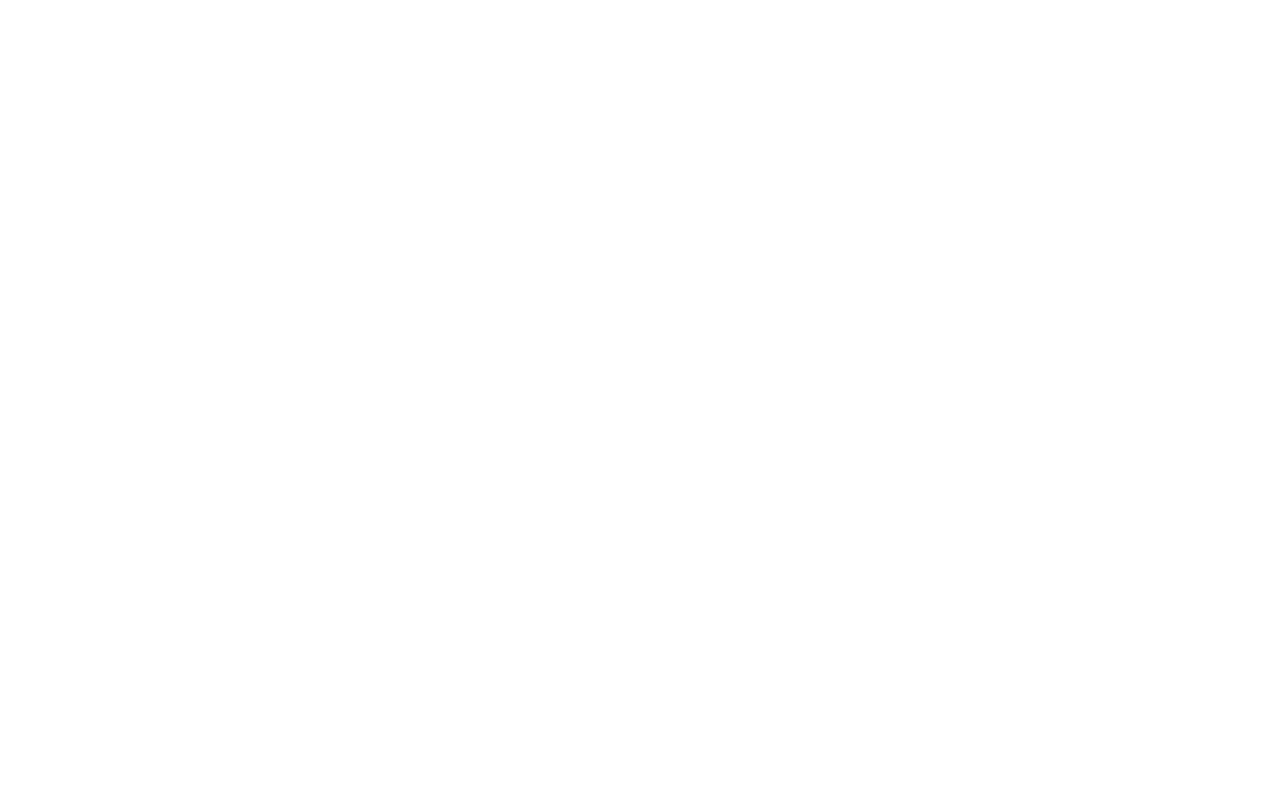
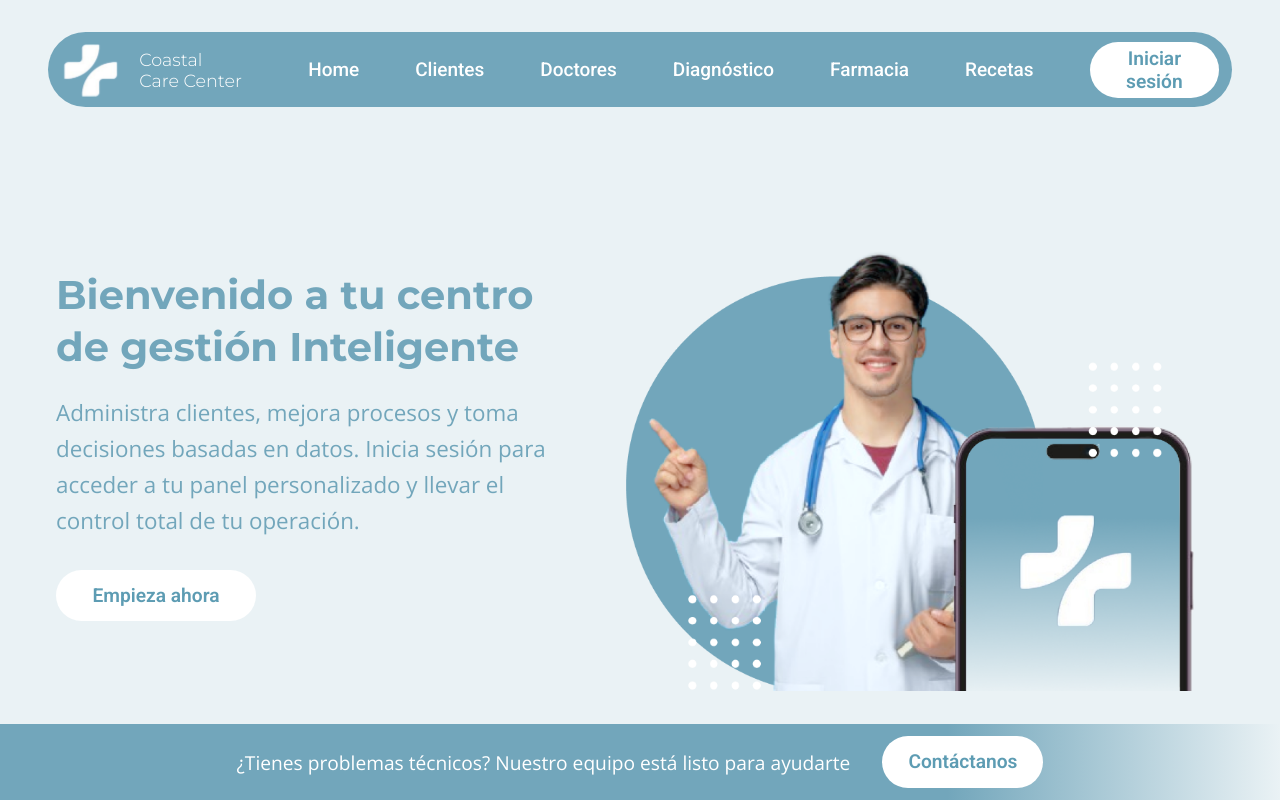
Before and after one commit to sweetArizCider/Consulta-Medica-Web-App, an Angular app: page /home in a window 1280 px wide. Before the commit this address led to /. Built offline with nearby package versions, Linux system fonts and the light colour scheme.

Commit message:
feat :sparkles: A0-34-PAMELA | landing

```diff
--- a/src/app/components/navBar/navBar.scss
+++ b/src/app/components/navBar/navBar.scss
@@ -6,7 +6,7 @@
   flex-wrap: wrap;
   height: 4.7rem;
   max-height: 5rem;
-  margin: 3rem 3rem;
+  margin: 2rem 3rem;
   justify-content: space-between;
   box-sizing: border-box;
   padding: 0 .5rem;
--- a/src/app/components/navBar/navBar.ts
+++ b/src/app/components/navBar/navBar.ts
@@ -18,7 +18,7 @@
   navItems = input<string[]>(
     ['Home', 'Clientes', 'Doctores', 'Diagnóstico', 'Farmacia', 'Recetas']
   );
-  isLoggedIn = input<boolean>(true);
+  isLoggedIn = input<boolean>(false);
   imgProfileUrl = signal<string>("");
 
   async ngOnInit(): Promise<void> {
--- a/src/app/routes/app.routes.ts
+++ b/src/app/routes/app.routes.ts
@@ -2,11 +2,13 @@
 import { TableTestComponent } from '@components/table/test'
 import { MyFeatureComponent } from '../components/modal/test';
 import { NavBarTest } from '../components/navBar/test';
+import { LandingComponent } from '../views/landing/landing.component';
 
 export const routes: Routes = [
 
   { path: '', component: MyFeatureComponent} ,
   { path: 'nav-bar', component: NavBarTest },
   { path: 'login', component: MyFeatureComponent },
+  {path: 'home', component: LandingComponent}
 
 ]
--- /dev/null
+++ b/src/app/views/landing/landing.component.html
@@ -0,0 +1,36 @@
+
+<div class="landing-container">
+    <nav-bar></nav-bar>
+  <div class="landing-content">
+    <div class="text-section">
+      <h1>
+        Bienvenido a tu centro <br />
+        de gestión Inteligente
+      </h1>
+      <p>
+        Administra clientes, mejora procesos y toma decisiones basadas en datos.
+        Inicia sesión para acceder a tu panel personalizado y llevar el control total de tu operación.
+      </p>
+      <div class="button-banner">
+        <app-button
+        [text]="'Empieza ahora'"
+        [buttonType]="'secondary'"
+      ></app-button>
+
+      </div>
+
+    </div>
+
+    <div class="image-section">
+      <img src="/images/img_banner.png" alt="Doctor con celular" />
+    </div>
+  </div>
+
+  <div class="support-bar">
+    <span>¿Tienes problemas técnicos? Nuestro equipo está listo para ayudarte</span>
+    <app-button
+      [text]="'Contáctanos'"
+      [buttonType]="'secondary'"
+    ></app-button>
+  </div>
+</div>
--- /dev/null
+++ b/src/app/views/landing/landing.component.scss
@@ -0,0 +1,108 @@
+@use '../../../styles.scss' as *;
+
+.landing-container {
+ background-color: $color-azul-claro;
+  color: $color-azul;
+  width: 100vw;
+  height: 100vh;
+  overflow: hidden;
+  box-sizing: border-box;
+  display: flex;
+  flex-direction: column;
+  justify-content: space-between;
+  padding: 0;
+}
+
+.landing-content {
+   flex: 1;
+  display: flex;
+  align-items: center;
+  justify-content: space-between;
+  padding-left: 3.5rem;
+  padding-right: 3.5rem;
+  margin-bottom: -4rem;
+
+  @media (max-width: 768px) {
+    flex-direction: column;
+    text-align: center;
+  }
+}
+
+.text-section {
+  flex: 1;
+  max-width: 520px;
+  padding-right: 1.5rem;
+  margin-bottom: 4rem;
+
+  h1 {
+    font-size: 2.5rem;
+    font-weight: 700;
+    line-height: 1.3;
+    margin-bottom: 1rem;
+    font-family: 'Montserrat';
+
+    strong {
+      font-weight: 700;
+    }
+  }
+
+  p {
+    font-size: 1.4rem;
+    margin-bottom: 2rem;
+    line-height: 1.6;
+    font-family: 'Open Sans';
+  }
+}
+
+.button-banner{
+    max-width: 200px;
+}
+
+.image-section {
+  flex: 1;
+  display: flex;
+  justify-content: center;
+  align-items: center;
+
+  img {
+    max-width: 100%;
+    height: auto;
+    object-fit: contain;
+    display: block;
+  }
+}
+
+.support-bar {
+  background-image: linear-gradient(to right, $color-azul 74%, $color-azul-claro 100%);
+  color: $color-blanco;
+  display: flex;
+  flex-direction: row;
+  align-items: center;
+  justify-content: center; // <-- centra horizontalmente el contenido
+  padding: .5rem 2rem;
+  min-height: 60px;
+  font-family: 'Open Sans' !important;
+  font-size: 1.2rem;
+  gap: 2rem;
+
+
+  app-button {
+    flex-shrink: 0;
+    margin: 0; // elimina margen extra
+  }
+
+  @media (max-width: 768px) {
+    flex-direction: column;
+    text-align: center;
+
+    span {
+      margin-right: 0;
+      margin-bottom: 1rem;
+      text-align: center;
+    }
+
+    app-button {
+      width: 100%;
+    }
+  }
+}
--- a/src/styles.scss
+++ b/src/styles.scss
@@ -21,13 +21,13 @@
 
 /* You can add global styles to this file, and also import other style files */
 
-html, body {
+html, body{
   margin: 0;
   padding: 0;
   box-sizing: border-box;
+  overflow-x: hidden;
   font-family: 'Roboto', sans-serif;
 }
-
 
 // Variables de color
 $color-azul: #72A6BB;
```
Also changed, not shown: src/app/views/landing/landing.component.ts (added, +12 -0 lines).
